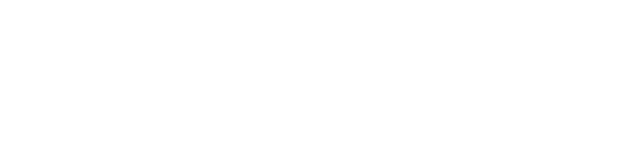
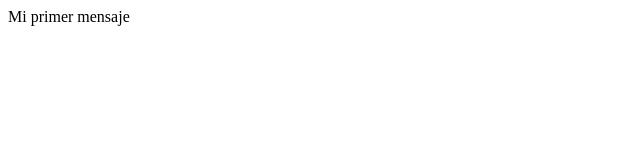
Before and after one commit to Josenisperuza123/Web_2024IU, a plain HTML site: page Index.html in a window 1280 px wide. Shown: the whole page, without its empty margins (0-640 px from the left). Drawn offline with Linux system fonts and the light colour scheme.

Commit message:
mi primer mensaje

```diff
--- a/Index.html
+++ b/Index.html
@@ -6,6 +6,7 @@
     <title>Document</title>
  </head>
  <body>
+   Mi primer mensaje
 
  </body>
  </html>
```
